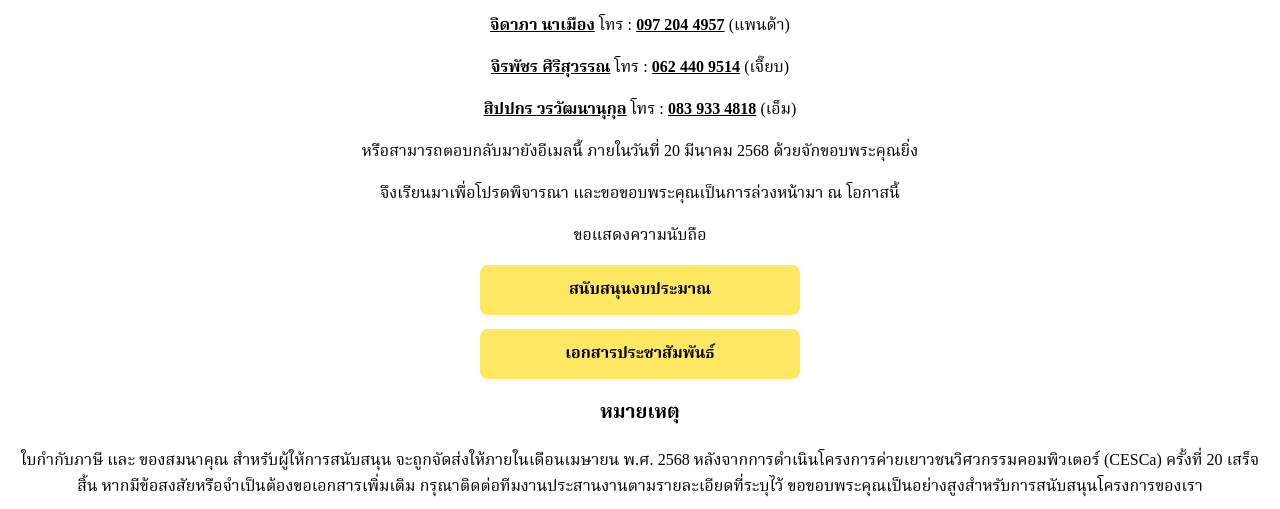
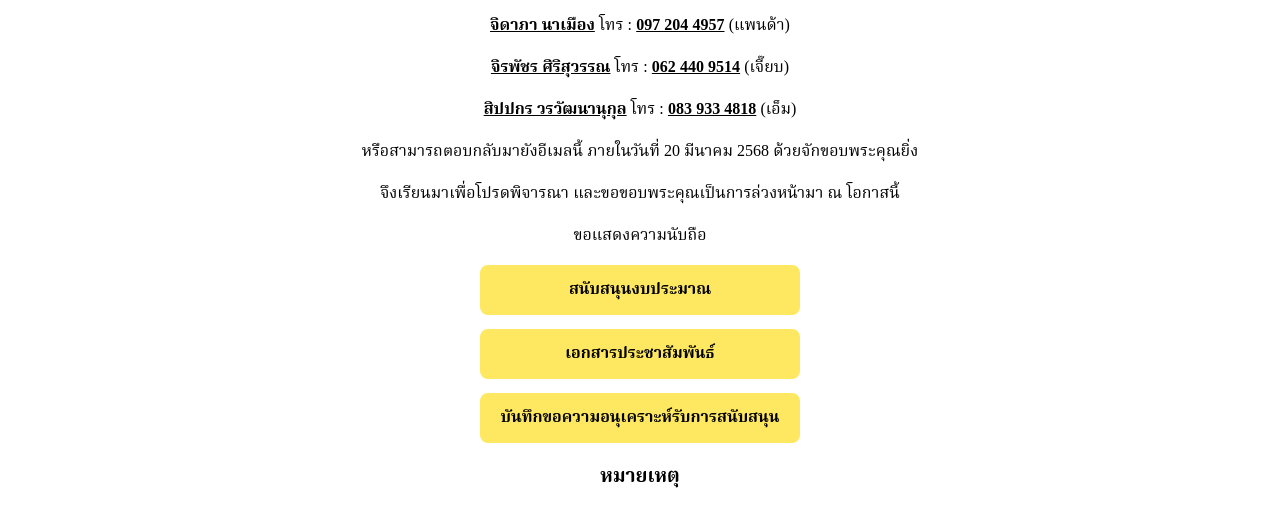
Before and after one commit to sippam/sippam.github.io, a plain HTML site: page index.html in a window 1280 px wide. Shown: the part 723-1232 px from the top of the page. Drawn offline with Linux system fonts and the light colour scheme.

Commit message:
add new pdf

```diff
--- a/index.html
+++ b/index.html
@@ -184,7 +184,7 @@
         >
         <a
           class="button"
-          href="https://sippam.github.io/PDF.pdf"
+          href="https://sippam.github.io/PublicRelationsDoc.pdf"
           target="_blank"
           style="
             text-decoration: none;
@@ -202,6 +202,27 @@
             font-weight: bold;
           "
           >เอกสารประชาสัมพันธ์</a
+        >
+        <a
+          class="button"
+          href="https://sippam.github.io/RequestForSupport.pdf"
+          target="_blank"
+          style="
+            text-decoration: none;
+            transition-duration: 0.2s;
+            margin: 0 auto;
+            margin-top: 14px;
+            display: block;
+            max-width: 280px;
+            background-color: #ffe861;
+            border: 4px solid #ffe861;
+            color: black;
+            padding: 8px 16px;
+            border-radius: 8px;
+            font-size: 16px;
+            font-weight: bold;
+          "
+          >บันทึกขอความอนุเคราะห์รับการสนับสนุน</a
         >
         <p style="font-weight: bold; font-size: larger;">หมายเหตุ</p>
         <p>
```
Also changed, not shown: 2 other files.
